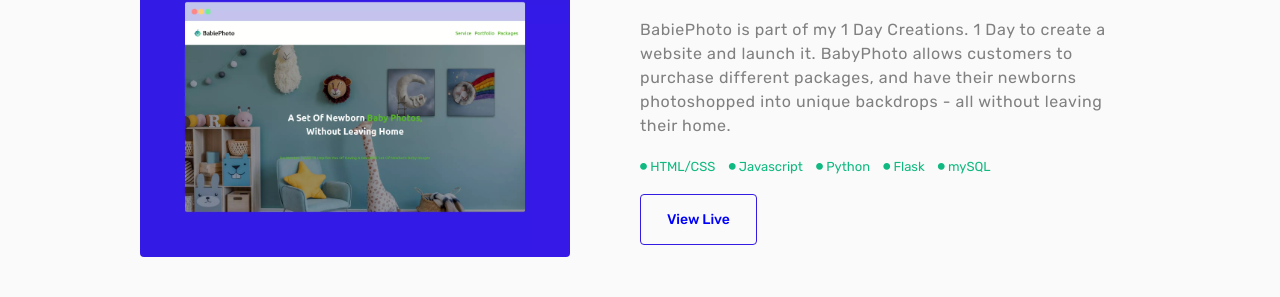
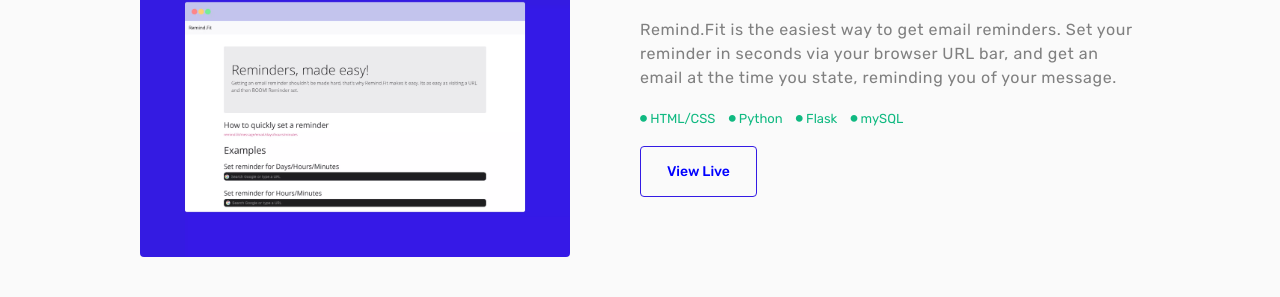
Before and after one commit to MrNaughtZero/Portfolio-Three, a plain HTML site: page portfolio.html in a window 1280 px wide. Shown: the part 190-487 px from the top of the page. Drawn offline with Linux system fonts and the light colour scheme.

Commit message:
remindfit added

```diff
--- a/portfolio.html
+++ b/portfolio.html
@@ -97,6 +97,41 @@
 
     <main>
         <section class="portfolio" id="portfolio">
+            <div class="portfolio-block">
+                <div class="portfolio-left">
+                    <img src="assets/img/portfolio/remindfit.webp" onerror="this.src = 'assets/img/portfolio/remindfit.png'" class="portfolio-img" alt="screenshot of uSell website">
+                </div>
+                <div class="portfolio-right">
+                    <h2>Remind.Fit</h2>
+                    <p class="portfolio-p">
+                        Remind.Fit is the easiest way to get email reminders. Set your reminder in seconds via your browser URL bar, and get an email at the time you state, reminding you of your message.
+                    </p>
+                    <div class="tech-stack">
+                        <ul>
+                            <li>
+                                <i class="fas fa-circle"></i>
+                                HTML/CSS
+                            </li>
+                            <li>
+                                <i class="fas fa-circle"></i>
+                                Python
+                            </li>
+                            <li>
+                                <i class="fas fa-circle"></i>
+                                Flask
+                            </li>
+                            <li>
+                                <i class="fas fa-circle"></i>
+                                mySQL
+                            </li>
+                        </ul>
+                    </div>
+                    <a href="https://remind.fit" target="_blank">
+                        <button type="button" class="btn-opac btn-blue">View Live</button>
+                    </a>
+                </div>
+            </div>
+
             <div class="portfolio-block">
                 <div class="portfolio-left">
                     <img src="assets/img/portfolio/babiephoto.webp" onerror="this.src = 'assets/img/portfolio/babiephoto.png'" class="portfolio-img" alt="screenshot of uSell website">
```
Also changed, not shown: assets/img/portfolio/remindfit.png (added), assets/img/portfolio/remindfit.webp (added).
